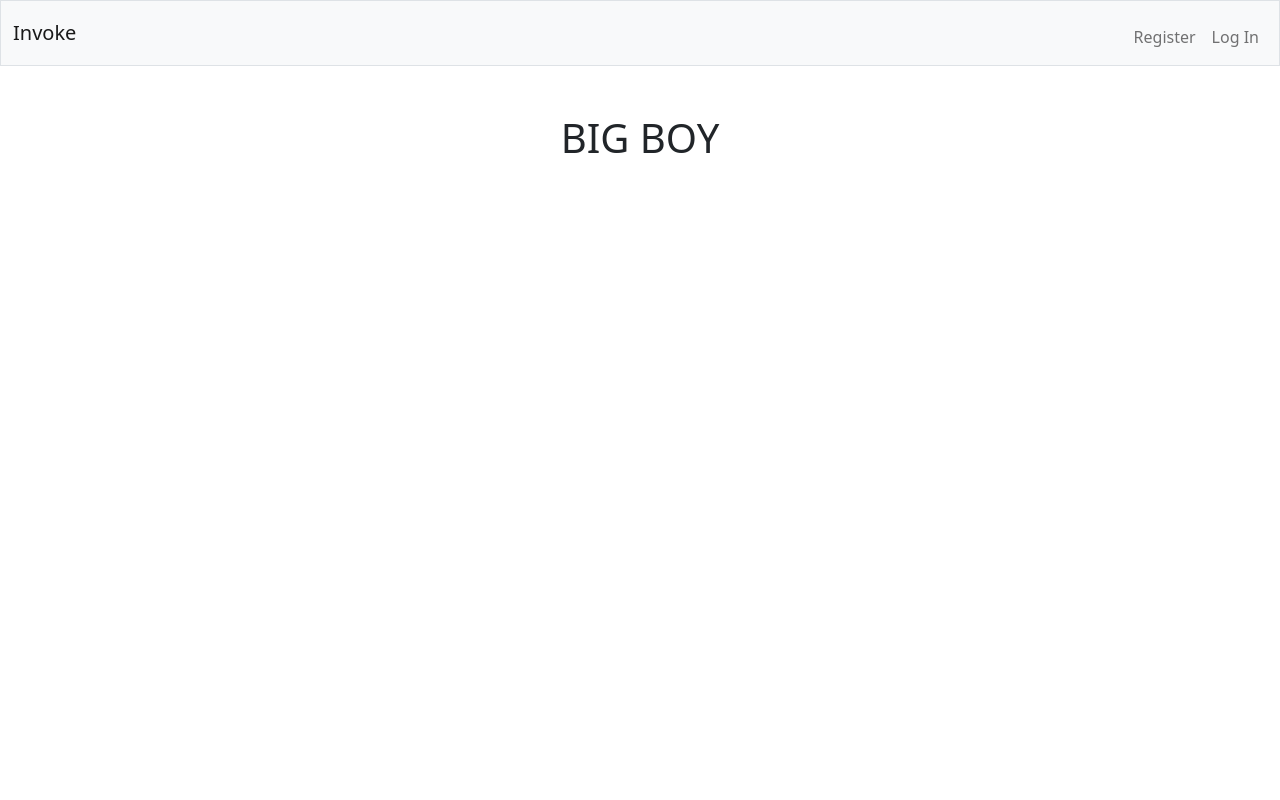
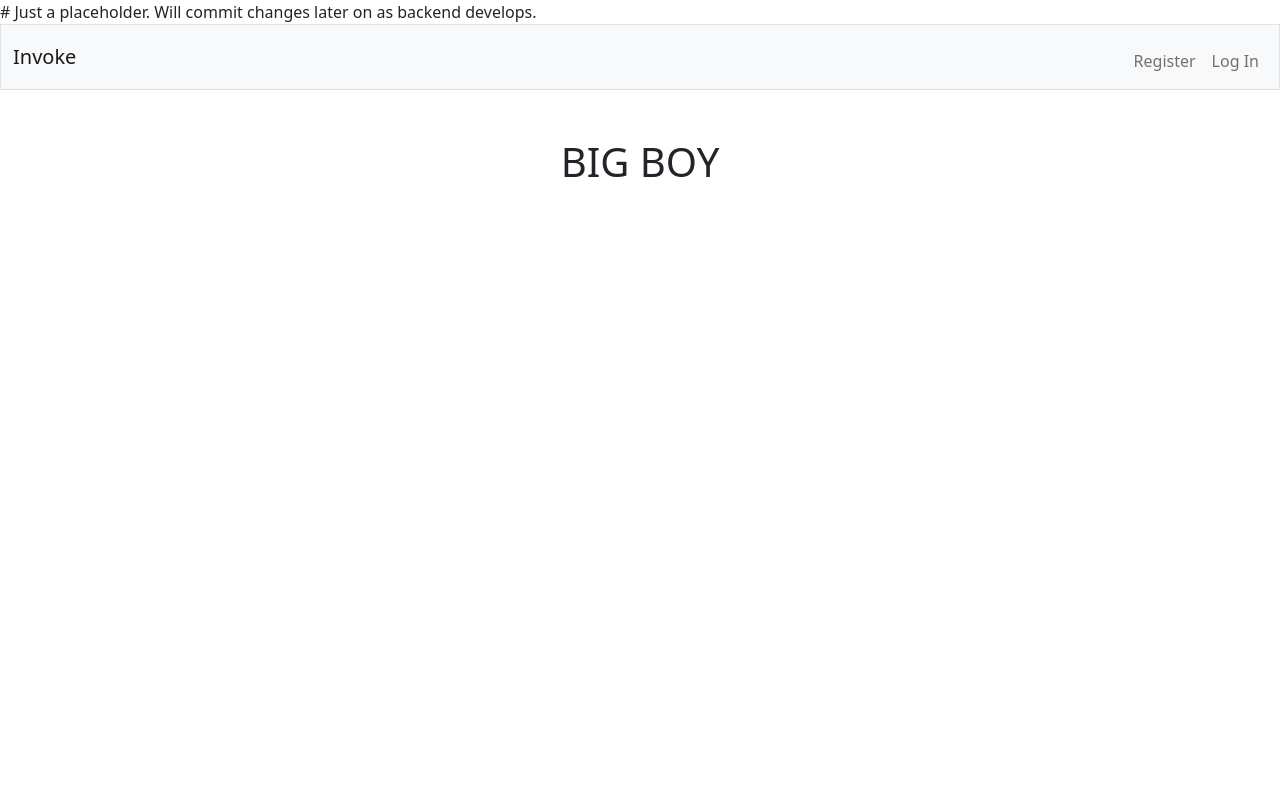
Before and after one commit to Musawick/WebProject, a Flask app: page / in a window 1280 px wide. Run offline with Flask 3, Linux system fonts and the light colour scheme.

Commit message:
Update index.html

```diff
--- a/MainWeb/templates/index.html
+++ b/MainWeb/templates/index.html
@@ -1,3 +1,4 @@
+# Just a placeholder. Will commit changes later on as backend develops.
 {% extends "layout.html" %}
 
 {% block main %}
```
